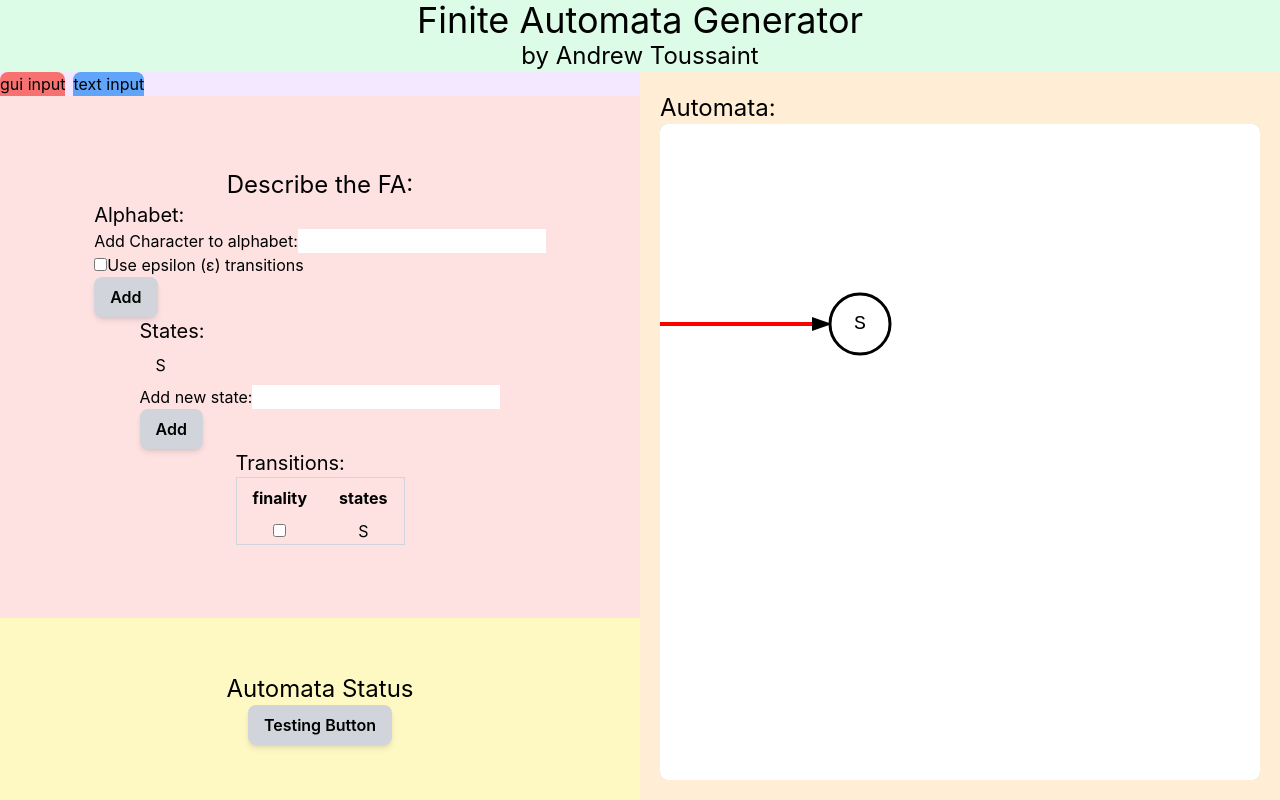
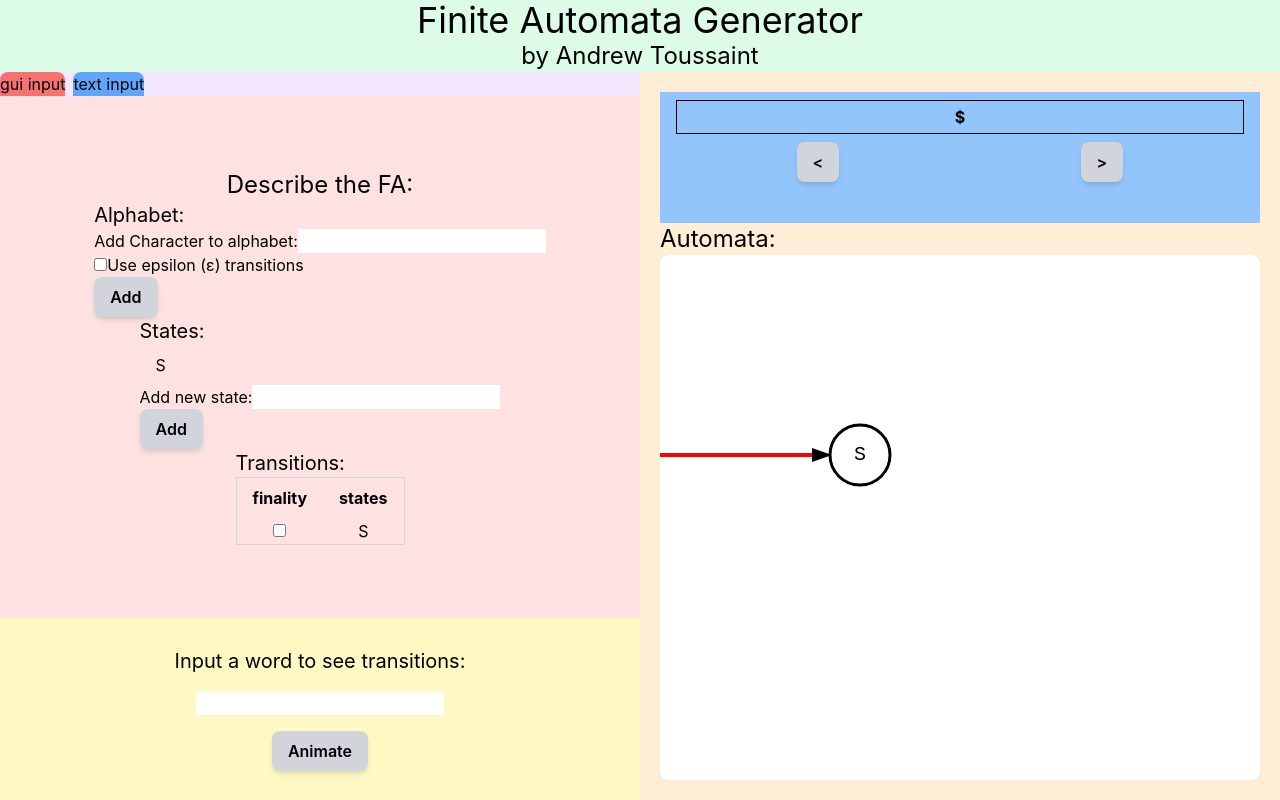
Before and after one commit to ajtoussaint/CS530_FinalProject, a React (Create React App) app in the folder static/: page / in a window 1280 px wide. Built offline with nearby package versions, Linux system fonts and the light colour scheme.

Commit message:
can produce an array of possible states you can be at while reading the word

```diff
--- a/static/src/App.tsx
+++ b/static/src/App.tsx
@@ -7,7 +7,6 @@ import type { KeyboardEvent, ChangeEvent } from "react";
 //todo list
 
 //animation
-// - input word box
 // - animate transitions
 // - animate reading each letter
 
@@ -49,11 +48,6 @@ function App(){
 
   //contains an array for each state, which contains a value for each char in alphabet
   const [tTable, setTTable] = useState<string[][][]>([[]]) //d - 1 more layer of arrays
-
-  const testFunction = () =>{
-    console.log("test func")
-    alert("This will determine DFA vs. NFA when the project is complete")
-  }
 
   const updateAInput = (text: string) =>{
     console.log(text)
@@ -613,8 +607,6 @@ function App(){
 
   //File upload
 
-
-
   //chatgpt generated function
   const handleFileUpload = (e: React.ChangeEvent<HTMLInputElement>) => {
     const file = e.target.files?.[0];
@@ -639,6 +631,132 @@ function App(){
     link.click();
   }
 
+  //ANIMATION
+
+  const [wordInput, setWordInput] = useState("")
+  const [wiError, setWIError] = useState("")
+  const [point, setPoint] = useState<string[]>([])
+
+  const updateWordInput = (s) => {
+    let charflag = false
+    s.split('').forEach(c => {
+      if(alphabet.indexOf(c) < 0)
+        charflag=true
+    })
+
+    if(charflag)
+      setWIError("All characters in word must be in alphabet")
+    else
+      setWIError("")
+
+    setWordInput(s)
+  }
+
+  const loadAnimation = () =>{
+    //set pointer at the beginning of the word
+    alert("animate")
+    let pArr = ["^"]
+    for(let i = 0; i < wordInput.length; i++){
+      pArr.push("")
+    }
+    setPoint(pArr)
+
+    //IF using-e calculate epsilon closure of each state
+    let eClosures = [...states].map(x => [x])
+    let changed = false
+    if(usingEpsilon){
+      //add the states reachable by epsilon transition to each states closure
+      states.forEach( (state, index) => {
+        let ets = tTable[index][alphabet.indexOf(EPSILON)]
+        ets.forEach(t => {
+          if(eClosures[index].indexOf(t) < 0){
+            //if the eClosure does not already include this state...
+            eClosures[index].push(t)
+          }
+        })
+      })
+
+      console.log("Directly e reachable: ", eClosures)
+
+      do{
+        changed = false
+        states.forEach( (s, i) => {
+          eClosures[i].forEach( (reachableState, index) => {
+            eClosures[states.indexOf(reachableState)].forEach( (st, ind) => {
+              if(eClosures[i].indexOf(st) < 0){
+                //console.log("Found indirect transition from ", s, " to ", st);
+                changed = true
+                eClosures[i].push(st);
+              }
+            })
+          })
+        })
+      }while(changed)
+
+      //console.log("Completed eClosure:", eClosures)
+    }
+
+    //create dfa transition table of possible locations for each state on a read
+      //epsilon closure of each state in the lowest transition array
+    let ptTable: string[][][] = []
+    states.forEach( (s, si) => {
+      let arr: string[][] = []
+      alphabet.forEach( (c, ci) => {
+        if(c !== EPSILON){
+          let reachable = tTable[si][ci]
+          let n: string[] = []
+          reachable.forEach( (st, index) => {
+            n = [...n, ...eClosures[states.indexOf(st)]]
+            n = [...new Set(n)]//remvoe duplicates
+          })
+          arr.push(n)
+        }
+      })
+      ptTable.push(arr)
+    })
+
+    //console.log("PT: ", ptTable)
+
+    //create array of read locations, begin with epsilon closure of S
+
+    let markerLocations: string[][] = []
+    markerLocations.push(eClosures[0])
+    wordInput.split("").forEach( (char,index) => {
+      let nextLocs: string[] = []
+      markerLocations[index].forEach( prevState => {
+        nextLocs = [...nextLocs, ...ptTable[states.indexOf(prevState)][alphabet.indexOf(char)]]
+      })
+      nextLocs = [...new Set(nextLocs)]
+      markerLocations.push(nextLocs)
+    })
+
+    console.log("ML: ", markerLocations)
+
+  }
+
+  const advanceAnimation = () =>{
+    setPoint(p => {
+      let n = [...p]
+      let i = n.indexOf("^")
+      if(i+1 !== n.length){
+        n[i] = ""
+        n[i+1] = "^"
+      }
+      return n
+    })
+  }
+
+  const previousAnimation = () => {
+    setPoint(p => {
+      let n = [...p]
+      let i = n.indexOf("^")
+      if(i !== 0){
+        n[i] = ""
+        n[i-1] = "^"
+      }
+      return n
+    })
+  }
 
   return(
     <main className="flex flex-col w-screen h-screen">
@@ -828,18 +946,48 @@ function App(){
                   }
 
               </div>
-              {/*This can go away */}
           <div className="flex flex-col basis-1/4 bg-yellow-100 items-center justify-center text-black">
-            <h2 className='text-2xl'>Automata Status</h2>
-            <button
-              className="px-4 py-2 bg-gray-300 text-black font-semibold rounded-lg shadow-md hover:bg-gray-600 cursor-pointer focus:outline-none focus:ring-2 focus:ring-blue-400 focus:ring-opacity-75"
-              onClick={() => testFunction()}
-            >
-              Testing Button
-            </button>
+              <h3 className='text-xl'>Input a word to see transitions:</h3>
+              <input
+                type="text"
+                value={wordInput}
+                onChange={(e) => updateWordInput(e.target.value)}
+                className="my-4 bg-white border-black"/>
+              <div id="wordError" className="text-red-500 h-2em">{wiError}</div>
+              <button
+                className="px-4 py-2 bg-gray-300 text-black font-semibold rounded-lg shadow-md hover:bg-gray-600 cursor-pointer focus:outline-none focus:ring-2 focus:ring-blue-400 focus:ring-opacity-75"
+                  onClick={() => loadAnimation()}
+                >
+                  Animate
+              </button>
           </div>
       </div>
       <div id="righthalf" className="flex flex-col w-1/2 h-full bg-orange-100 text-black p-5">
+        <div id="wordTable" className='flex px-4 flex-col basis-1/4 bg-blue-300'>
+            <table className='my-2'>
+                  <thead className='border border-black'>
+                    <tr>
+                      <th className="border border-black px-2 py-1">$</th>
+                      {wordInput.split("").map((c,i) => (
+                        <th key={i} className="border border-black px-2 py-1">{c}</th>
+                      ))}
+                    </tr>
+                  </thead>
+                  <tbody>
+                    <tr>{point.map( (c,i) => (<th key={i}>{c}</th>))}</tr>
+                  </tbody>
+            </table>
+            <div id="aniButtonWrapper" className='flex justify-around'>
+                    <button
+                    className="px-4 py-2 bg-gray-300 text-black font-semibold rounded-lg shadow-md hover:bg-gray-600 cursor-pointer focus:outline-none"
+                    onClick={previousAnimation}
+                    >{"<"}</button>
+                    <button
+                    className="px-4 py-2 bg-gray-300 text-black font-semibold rounded-lg shadow-md hover:bg-gray-600 cursor-pointer focus:outline-none"
+                    onClick={advanceAnimation}
+                    >{">"}</button>
+            </div>
+        </div>
         <h2 className="text-2xl">Automata:</h2>
         <div
         id="svgWrapper1"
```
